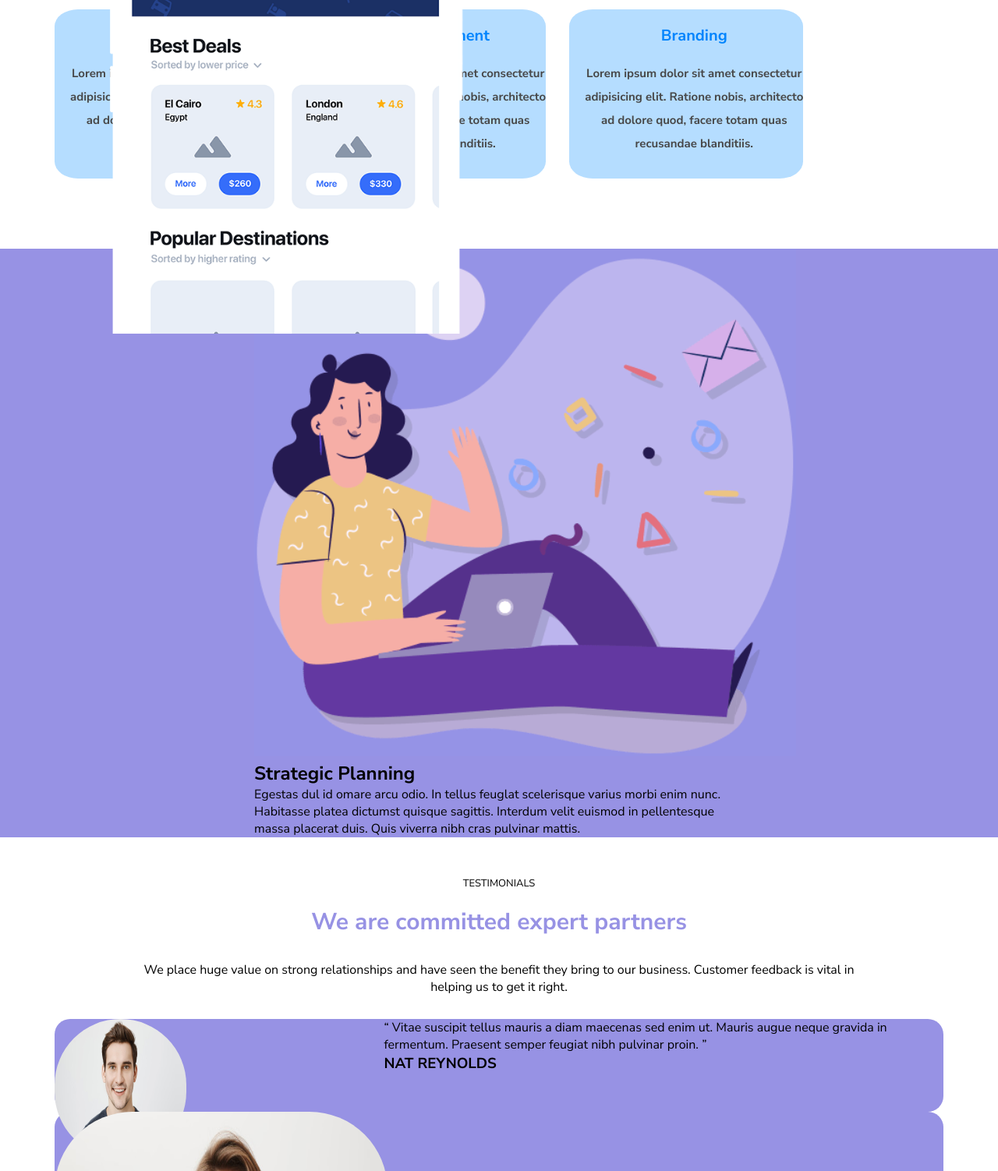
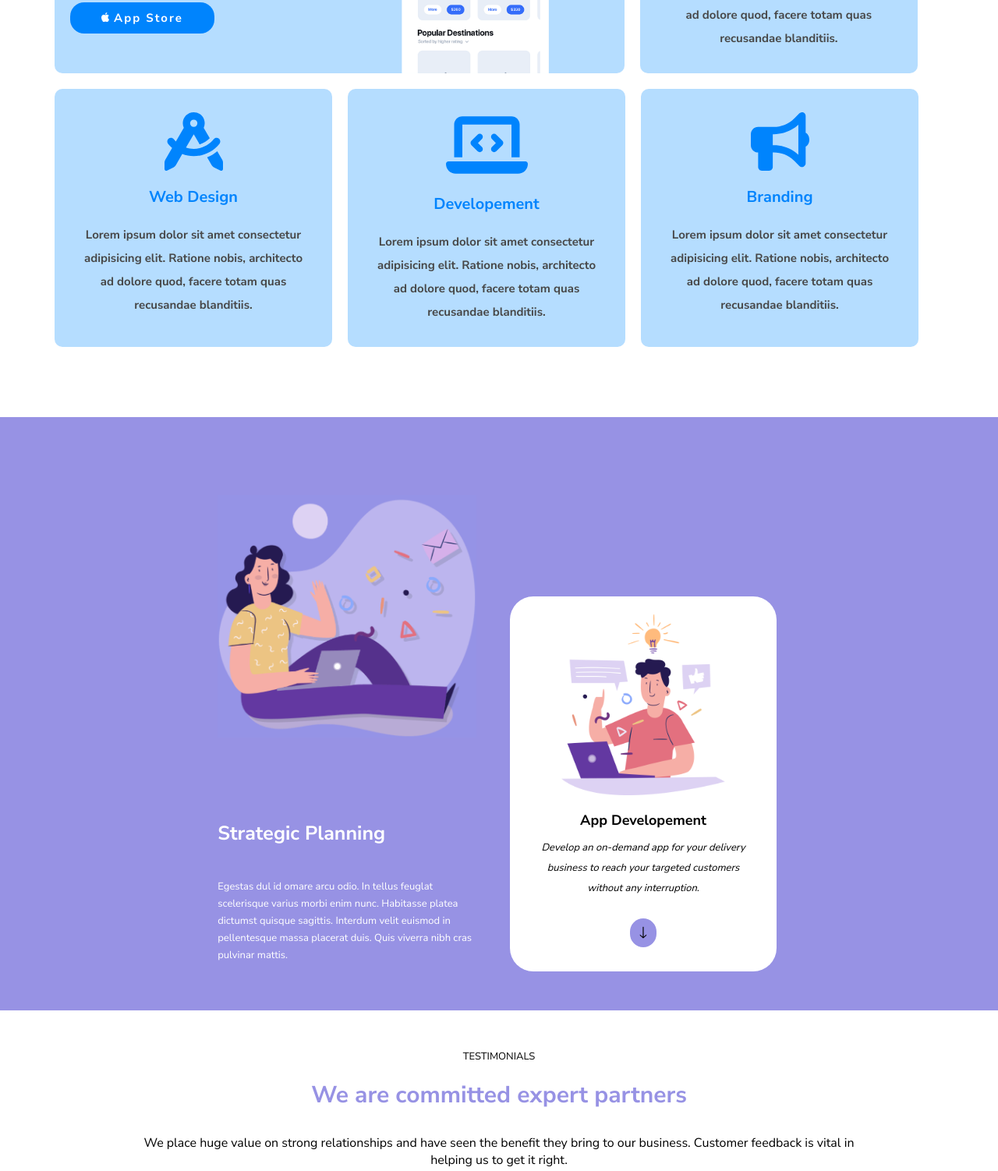
Before and after one commit to michelealiffi/htmlcss-responsive-layout, a plain HTML site: page index.html in a window 1280 px wide. Shown: the part 335-1837 px from the top of the page at 78% size. Drawn offline with Linux system fonts and the light colour scheme.

Commit message:
Finish deskopt layout

```diff
--- a/index.html
+++ b/index.html
@@ -39,29 +39,33 @@
                             </span>
                         </div>
                         <div class="content">
-                            <img src="img/phone.png">
+                            <img class="phone" src="img/phone.png">
                         </div>
                     </div>
                     <div class="col-33">
                         <div class="content">
+                            <img class="code" src="img/file-code-solid.svg">
                             <h2>Clean Code</h2>
                             <p>Lorem ipsum dolor sit amet consectetur<br> adipisicing elit. Ratione nobis, architecto<br> ad dolore quod, facere totam quas<br> recusandae blanditiis.</p>
                         </div>
                     </div>
                     <div class="col-33">
                         <div class="content">
+                            <img class="compass" src="img/compass-drafting-solid.svg">
                             <h2>Web Design</h2>
                             <p>Lorem ipsum dolor sit amet consectetur<br> adipisicing elit. Ratione nobis, architecto<br> ad dolore quod, facere totam quas<br> recusandae blanditiis.</p>
                         </div>
                     </div>
                     <div class="col-33">
                         <div class="content">
+                            <img class="laptop" src="img/laptop-code-solid.svg">
                             <h2>Developement</h2>
                             <p>Lorem ipsum dolor sit amet consectetur<br> adipisicing elit. Ratione nobis, architecto<br> ad dolore quod, facere totam quas<br> recusandae blanditiis.</p>
                         </div>
                     </div>
                     <div class="col-33">
                         <div class="content">
+                            <img class="megaphone" src="img/bullhorn-solid.svg">
                             <h2>Branding</h2>
                             <p>Lorem ipsum dolor sit amet consectetur<br> adipisicing elit. Ratione nobis, architecto<br> ad dolore quod, facere totam quas<br> recusandae blanditiis.</p>
                         </div>
@@ -80,7 +84,12 @@
                         </div>
                     </div>
                     <div class="col-50">
-                        <div class="content"></div>
+                        <div class="content-2">
+                            <img src="img/planning2.png">
+                            <h2>App Developement</h2>
+                            <p>Develop an on-demand app for your delivery business to reach your targeted customers without any interruption.</p>
+                            <span>&#129107;</span>
+                        </div>
                     </div>
                 </div>
             </div>
@@ -98,8 +107,6 @@
                     <div class="col-100">
                         <div class="content">
                             <img src="img/testimonial1.jpg">
-                        </div>
-                        <div class="content">
                             <p><span>&#8220;</span> Vitae suscipit tellus mauris a diam maecenas sed enim ut. Mauris augue neque gravida in fermentum. Praesent semper feugiat nibh pulvinar proin. <span>&#8221;</span></p>
                             <h3>NAT REYNOLDS</h3>
                         </div>
--- a/style.css
+++ b/style.css
@@ -53,22 +53,26 @@ main {
 #jumbo .row {
     display: flex;
     flex-wrap: wrap;
-    margin-left: -15px;
-    margin-right: -15px;
+    margin-left: -10px;
+    margin-right: -10px;
 }
 
 #jumbo .col-60 {
     background-color: rgb(181, 221, 255);
     border-radius: 10px;
     margin-bottom: 20px;
-    width: 60%;
+    width: 63%;
     display: flex;
+    position: relative;
+    margin-left: 10px;
+    margin-right: 10px;
 }
 
 #jumbo .col-60 .content {
-    margin-top: 20px;
+    margin-top: 30px;
     margin-left: 20px;
     position: absolute;
+    width: 55%;
 }
 
 #jumbo .col-60 h2 {
@@ -78,7 +82,7 @@ main {
 }
 
 #jumbo .col-60 p {
-    margin-bottom: 30px;
+    margin-bottom: 40px;
     margin-right: 80px;
     line-height: 200%;
     font-size: 15px;
@@ -90,36 +94,41 @@ main {
     background-color: rgb(0, 132, 253);
     color: white;
     font-weight: bold;
-    font-size: 12px;
+    font-size: 15px;
     padding: 10px;
-    padding-left: 30px;
-    padding-right: 30px;
-    border-radius: 20%;
+    padding-left: 40px;
+    padding-right: 40px;
+    border-radius: 18px;
     letter-spacing: 2px;
 }
 
-#jumbo .col-60 img {
-    margin-left: 10px;
-    width: 80%;
+#jumbo .col-60 .phone {
+    margin-left: 400px;
+    margin-top: 20px;
+    width: 60%;
 }
 
 #jumbo .col-33 {
     background-color: rgb(181, 221, 255);
-    width: calc(100% / 3 -30px);
-    margin-left: 15px;
-    margin-right: 15px;
-    border-radius: 10%;
+    width: calc(100% / 4 -20px);
+    padding-left: 8px;
+    padding-right: 8px;
+    margin-left: 10px;
+    margin-right: 10px;
+    border-radius: 10px;
     margin-bottom: 20px;
 }
 
 #jumbo .col-33 .content {
-    margin-top: 20px;
-    margin-left: 20px;
+    margin-top: 30px;
+    padding-left: 20px;
+    padding-right: 20px;
 }
 
 #jumbo .col-33 h2 {
     color: rgb(0, 132, 253);
     font-size: 20px;
+    margin-top: 20px;
     margin-bottom: 20px;
     text-align: center;
 }
@@ -129,21 +138,30 @@ main {
     line-height: 200%;
     font-size: 15px;
     font-weight: bold;
-    line-height: 200%;
     text-align: center;
     color: rgb(71, 71, 71);
 }
 
-#jumbo .col-33 span {
-    background-color: rgb(0, 132, 253);
-    color: white;
-    font-weight: bold;
-    font-size: 12px;
-    padding: 10px;
-    padding-left: 30px;
-    padding-right: 30px;
-    border-radius: 20%;
-    letter-spacing: 2px;
+#jumbo .col-33 img {
+    display: block;
+    margin-left: auto;
+    margin-right: auto;
+}
+
+.code {
+    width: 18%;
+}
+
+.compass {
+    width: 25%;
+}
+
+.laptop {
+    width: 35%;
+}
+
+.megaphone {
+    width: 25%;
 }
 
 .apple {
@@ -157,15 +175,84 @@ main {
 
 #planning .container {
     margin-top: 70px;
-    padding-left: 20%;
-    padding-right: 20%;
+    padding-top: 100px;
+    padding-bottom: 50px;
+    padding-left: 200px;
+    padding-right: 200px;
 }
 
-#planning img {
+#planning .row {
+    display: flex;
+}
+
+#planning .col-50 {
+    width: 50%;
+}
+
+#planning .content {
+    width: 95%;
+    margin: 0 auto;
+    padding-right: 20px;
+    color: white;
+}
+
+#planning .content img {
+    width: 100%;
+}
+
+#planning .content h2 {
+    margin-top: 100px;
+    font-size: 25px;
+}
+
+#planning .content p {
+    margin-top: 40px;
+    font-size: 13px;
+    line-height: 170%;
+}
+
+#planning .content-2 {
+    background-color: white;
+    margin-top: 130px;
+    border-radius: 30px;
+    padding-top: 20px;
+    padding-bottom: 30px;
+    text-align: center;
+    margin-left: 14px;
+    margin-right: 14px;
+}
+
+#planning .content-2 img {
+    width: 70%;
+}
+
+#planning .content-2 h2 {
+    margin-top: 10px;
+    font-size: 18px;
+}
+
+#planning .content-2 p {
+    font-size: 13px;
+    font-style: italic;
+    line-height: 200%;
+    padding: 10px;
+    padding-left: 40px;
+    padding-right: 40px;
+    margin-bottom: 20px;
+}
+
+#planning .content-2 span {
+    font-size: 20px;
+    padding: 5px;
+    background-color: rgb(151, 146, 228);
+    border-radius: 100px;
+    padding-left: 12px;
+    padding-right: 12px;
 }
 
 #partners .container {
     margin-top: 50px;
+    margin-bottom: 100px;
 }
 
 #partners .col {
@@ -188,17 +275,44 @@ main {
 }
 
 #partners .col-100 {
-    display: flex;
     background-color: rgb(151, 146, 228);
     border-radius: 20px;
+    margin-bottom: 25px;
+}
+
+#partners .col-100 .content {
+    display: flex;
+    flex-wrap: wrap;
+    padding-top: 30px;
+    padding-bottom: 50px;
+    margin-left: 15px;
 }
 
 #partners .col-100 img {
-    width: 40%;
-    height: 150%;
-    border-radius: 100px;
+    width: 20%;
+    height: 230px;
+    border-radius: 50%;
+    object-fit: cover;
 }
 
+#partners .col-100 p {
+    width: 70%;
+    margin-left: 60px;
+    margin-top: 70px;
+    color: white;
+}
+
+#partners .col-100 span {
+    font-size: 20px;
+
+}
+
+#partners .col-100 h3 {
+    position: absolute;
+    margin: 150px;
+    margin-left: 280px;
+    color: white;
+}
 
 #benefits {
     background-color: rgb(151, 146, 228);
@@ -210,6 +324,7 @@ main {
     padding-bottom: 40px;
     margin-right: -15px;
     margin-left: -15px;
+    justify-content: center;
 }
 
 #benefits .col-100 {
```
Also changed, not shown: img/bullhorn-solid.svg (added), img/compass-drafting-solid.svg (added), img/file-code-solid.svg (added), img/laptop-code-solid.svg (added).
